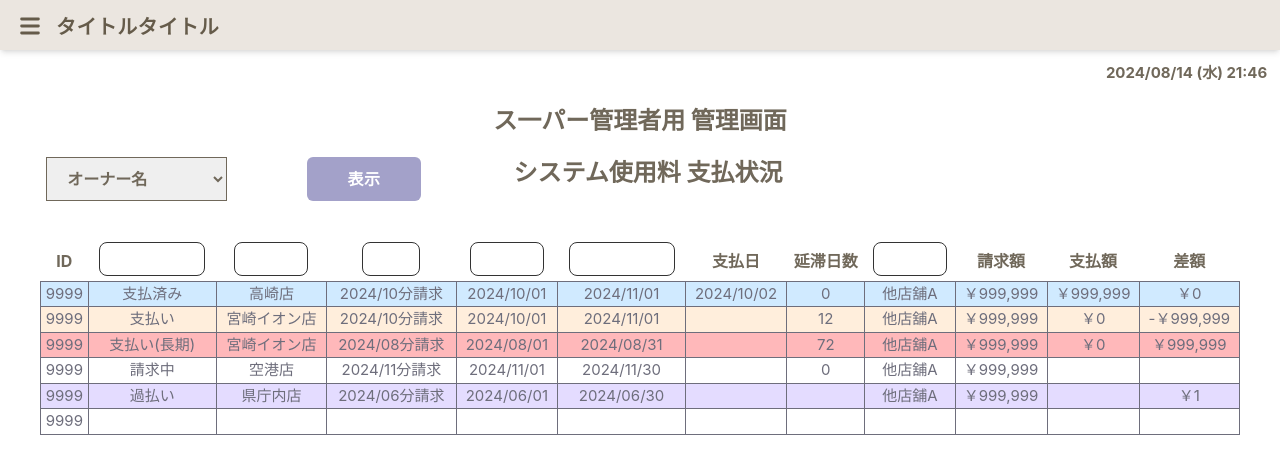
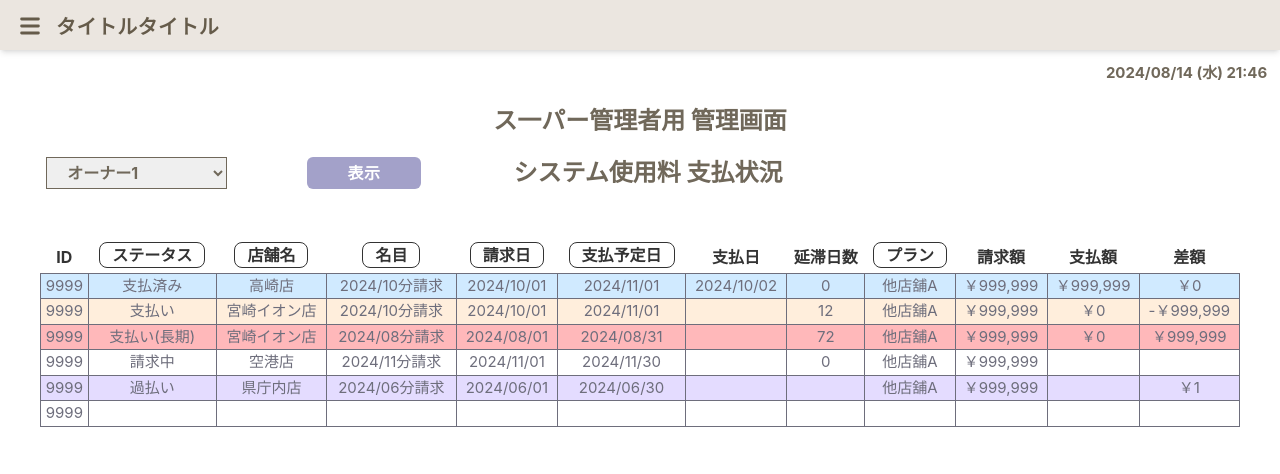
Before and after one commit to EagleToenail/Wakaba, a React (Create React App) app: page /admin/managementSettingSuperAdministratorpaymentlist in a window 1280 px wide. Shown: the top 474 px of the page. Built offline with nearby package versions, Linux system fonts and the light colour scheme.

Commit message:
admin UI color fix

```diff
--- a/src/Pages/Admin/ManagementSettingsSuperAdministratorPaymentList/managementSettingsSuperAdministratorPaymentList.js
+++ b/src/Pages/Admin/ManagementSettingsSuperAdministratorPaymentList/managementSettingsSuperAdministratorPaymentList.js
@@ -1,4 +1,4 @@
-import React from 'react';
+import React,{useState} from 'react';
 // import { Link } from 'react-router-dom';
 import Titlebar from '../../../Components/Common/Titlebar';
 import ButtonComponent from '../../../Components/Common/ButtonComponent';
@@ -29,6 +29,13 @@ const ManagementSettingsSuperAdministratorPaymentList = () => {
         fontSize: '15px',
     };
 
+    //Owner name selected
+    const [ownernameselValue, setSelectedOwnernameValue] = useState('');
+
+    const handleOwnerNameSelChange =(event) => {
+        setSelectedOwnernameValue(event.target.value);
+    }
+
     return (
         <>
             <Titlebar title={title} />
@@ -39,14 +46,14 @@ const ManagementSettingsSuperAdministratorPaymentList = () => {
             </div>
             <div className='flex justify-around mt-5' >
                 <div className='flex justify-center'>
-                    <select id="classification" name="classification" className="w-full h-11 text-[#70685a] font-bold border border-[#70685a] px-4 py-1 outline-[#70685a]">
+                    <select id="ownernamesel" name="ownernamesel"  value={ownernameselValue} onChange={handleOwnerNameSelChange} className="w-full h-8 text-[#70685a] font-bold border border-[#70685a] px-4 py-1 outline-[#70685a]">
                         {/* this select element is for selecting owner name */}
-                        <option value="オーナー名" selected disabled>オーナー名</option>
+                        <option value="オーナー名" disabled>オーナー名</option>
                         <option value="オーナー1">オーナー1</option>
                         <option value="オーナー2">オーナー2</option>
                         <option value="オーナー3">オーナー3</option>
                     </select>
-                    < button type="button" className=" w-40 h-11 px-10 ml-20 rounded-md py-1 font-bold tracking-wide text-[#665b4c] justify-center text-white bg-[#a3a1c9] hover:bg-blue-700 focus:outline-none">
+                    < button type="button" className=" w-40 h-8 px-10 ml-20 rounded-md py-1 font-bold tracking-wide text-[#665b4c] justify-center text-white bg-[#a3a1c9] hover:bg-blue-700 focus:outline-none">
                     表示
                     </button>
                 </div>
@@ -72,30 +79,30 @@ const ManagementSettingsSuperAdministratorPaymentList = () => {
                     <table className='text-center w-full' style={Table}>
                     <thead>
                         <tr>
-                            <th>ID</th>
+                            <th className='!text-[#333333]'>ID</th>
                             <th>
-                                <ButtonComponent children={'ステータス'} className="!px-3 text-[#333333] bg-[transparent] border border-[#333333] mb-1"/>
+                                <ButtonComponent children={'ステータス'} className="!px-3 !py-0 !text-[#333333] bg-[transparent] border border-[#333333] mb-1"/>
                             </th>
                             <th>
-                                <ButtonComponent children={'店舗名'} className="!px-3 text-[#333333] bg-[transparent] border border-[#333333] mb-1"/>
+                                <ButtonComponent children={'店舗名'} className="!px-3 !py-0 !text-[#333333] bg-[transparent] border border-[#333333] mb-1"/>
                             </th>
                             <th>
-                                <ButtonComponent children={'名目'} className="!px-3 text-[#333333] bg-[transparent] border border-[#333333] mb-1"/>
+                                <ButtonComponent children={'名目'} className="!px-3 !py-0 !text-[#333333] bg-[transparent] border border-[#333333] mb-1"/>
                             </th>
                             <th>
-                                <ButtonComponent children={'請求日'} className="!px-3 text-[#333333] bg-[transparent] border border-[#333333] mb-1"/>
+                                <ButtonComponent children={'請求日'} className="!px-3 !py-0 !text-[#333333] bg-[transparent] border border-[#333333] mb-1"/>
                             </th>
                             <th>
-                                <ButtonComponent children={'支払予定日'} className="!px-3 text-[#333333] bg-[transparent] border border-[#333333] mb-1"/>
+                                <ButtonComponent children={'支払予定日'} className="!px-3 !py-0 !text-[#333333] bg-[transparent] border border-[#333333] mb-1"/>
                             </th>
-                            <th>支払日</th>
-                            <th> 延滞日数</th>
-                            <th>
-                                <ButtonComponent children={'プラン'} className="!px-3 text-[#333333] bg-[transparent] border border-[#333333] mb-1"/>
+                            <th className='!text-[#333333]'>支払日</th>
+                            <th className='!text-[#333333]'> 延滞日数</th>
+                            <th className='!text-[#333333]'>
+                                <ButtonComponent children={'プラン'} className="!px-3 !py-0 !text-[#333333] bg-[transparent] border border-[#333333] mb-1"/>
                             </th>
-                            <th>請求額 </th>
-                            <th>支払額</th>
-                            <th>差額</th>
+                            <th className='!text-[#333333]'>請求額 </th>
+                            <th className='!text-[#333333]'>支払額</th>
+                            <th className='!text-[#333333]'>差額</th>
                         </tr>
                     </thead>
                     <tbody>
--- a/src/Pages/Admin/ManagementVariousMasterProductCategory2/managementVariousMasterProductCategory2.js
+++ b/src/Pages/Admin/ManagementVariousMasterProductCategory2/managementVariousMasterProductCategory2.js
@@ -46,17 +46,17 @@ const ManagementVariousMasterProductCategory2 = () => {
                         </div>
                     </div>
                     <div className='flex justify-around pl-20 pr-20'>
-                        <ButtonComponent children={'貴金属'} className='py-1 text-[15px] text-[#a0a0a0] border  border-[#a0a0a0] h-8 !px-3 w-max bg-[transparent]' />
-                        <ButtonComponent children={'ブランド'} className='py-1 text-[15px] text-[#a0a0a0] border  border-[#a0a0a0] h-8 !px-3 w-max bg-[transparent]' />
-                        <ButtonComponent children={'バッグ'} className='py-1 text-[15px] text-[#a0a0a0] border  border-[#a0a0a0] h-8 !px-3 w-max !bg-[#424242]' />
-                        <ButtonComponent children={'時計'} className='py-1 text-[15px] text-[#a0a0a0] border  border-[#a0a0a0] h-8 !px-3 w-max bg-[transparent]' />
-                        <ButtonComponent children={'財布'} className='py-1 text-[15px] text-[#a0a0a0] border  border-[#a0a0a0] h-8 !px-3 w-max bg-[transparent]' />
-                        <ButtonComponent children={'その他アクセサリ'} className='py-1 text-[15px] text-[#a0a0a0] border  border-[#a0a0a0] h-8 !px-3 w-max bg-[transparent]' />
-                        <ButtonComponent children={'骨董品'} className='py-1 text-[15px] text-[#a0a0a0] border  border-[#a0a0a0] h-8 !px-3 w-max bg-[transparent]' />
-                        <ButtonComponent children={'洋酒'} className='py-1 text-[15px] text-[#a0a0a0] border  border-[#a0a0a0] h-8 !px-3 w-max bg-[transparent]' />
-                        <ButtonComponent children={'カメラ'} className='py-1 text-[15px] text-[#a0a0a0] border  border-[#a0a0a0] h-8 !px-3 w-max bg-[transparent]' />
-                        <ButtonComponent children={'楽器'} className='py-1 text-[15px] text-[#a0a0a0] border  border-[#a0a0a0] h-8 !px-3 w-max bg-[transparent]' />
-                        <ButtonComponent children={'スマホ/タブレット'} className='py-1 text-[15px] text-[#a0a0a0] border  border-[#a0a0a0] h-8 !px-3 w-max bg-[transparent]' />
+                        <ButtonComponent children={'貴金属'} className='py-1 text-[15px] !text-[#a0a0a0] border  border-[#a0a0a0] h-8 !px-3 w-max bg-[transparent]' />
+                        <ButtonComponent children={'ブランド'} className='py-1 text-[15px] !text-[#a0a0a0] border  border-[#a0a0a0] h-8 !px-3 w-max bg-[transparent]' />
+                        <ButtonComponent children={'バッグ'} className='py-1 text-[15px] !text-[#a0a0a0] border  border-[#a0a0a0] h-8 !px-3 w-max !bg-[#424242]' />
+                        <ButtonComponent children={'時計'} className='py-1 text-[15px] !text-[#a0a0a0] border  border-[#a0a0a0] h-8 !px-3 w-max bg-[transparent]' />
+                        <ButtonComponent children={'財布'} className='py-1 text-[15px] !text-[#a0a0a0] border  border-[#a0a0a0] h-8 !px-3 w-max bg-[transparent]' />
+                        <ButtonComponent children={'その他アクセサリ'} className='py-1 !text-[15px] !text-[#a0a0a0] border  border-[#a0a0a0] h-8 !px-3 w-max bg-[transparent]' />
+                        <ButtonComponent children={'骨董品'} className='py-1 text-[15px] !text-[#a0a0a0] border  border-[#a0a0a0] h-8 !px-3 w-max bg-[transparent]' />
+                        <ButtonComponent children={'洋酒'} className='py-1 text-[15px] !text-[#a0a0a0] border  border-[#a0a0a0] h-8 !px-3 w-max bg-[transparent]' />
+                        <ButtonComponent children={'カメラ'} className='py-1 text-[15px] !text-[#a0a0a0] border  border-[#a0a0a0] h-8 !px-3 w-max bg-[transparent]' />
+                        <ButtonComponent children={'楽器'} className='py-1 text-[15px] !text-[#a0a0a0] border  border-[#a0a0a0] h-8 !px-3 w-max bg-[transparent]' />
+                        <ButtonComponent children={'スマホ/タブレット'} className='py-1 !text-[15px] !text-[#a0a0a0] border  border-[#a0a0a0] h-8 !px-3 w-max bg-[transparent]' />
                     </div>
 
                     {/*  Tabe*/}
```
Also changed, not shown: src/Pages/YahooAuctions/yahooAuction.js (+21 -19 lines).
